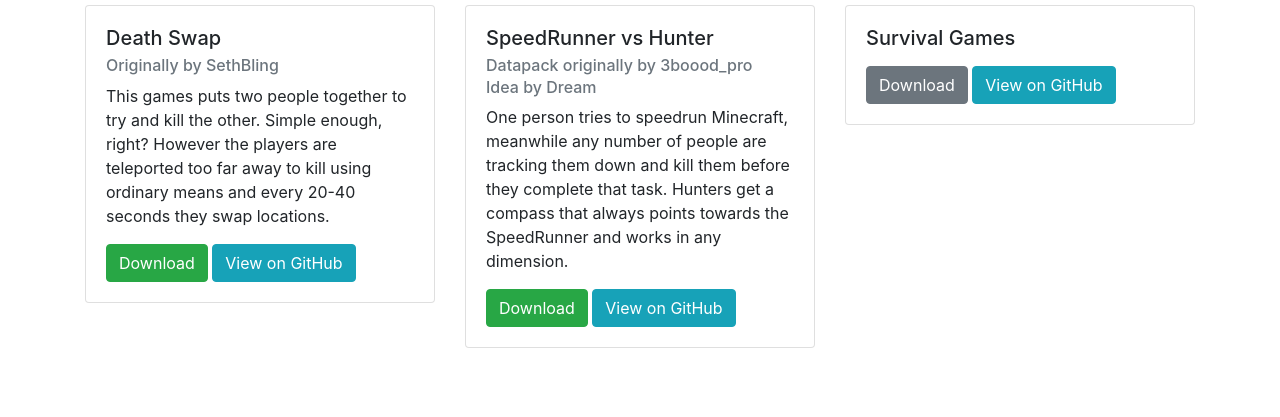
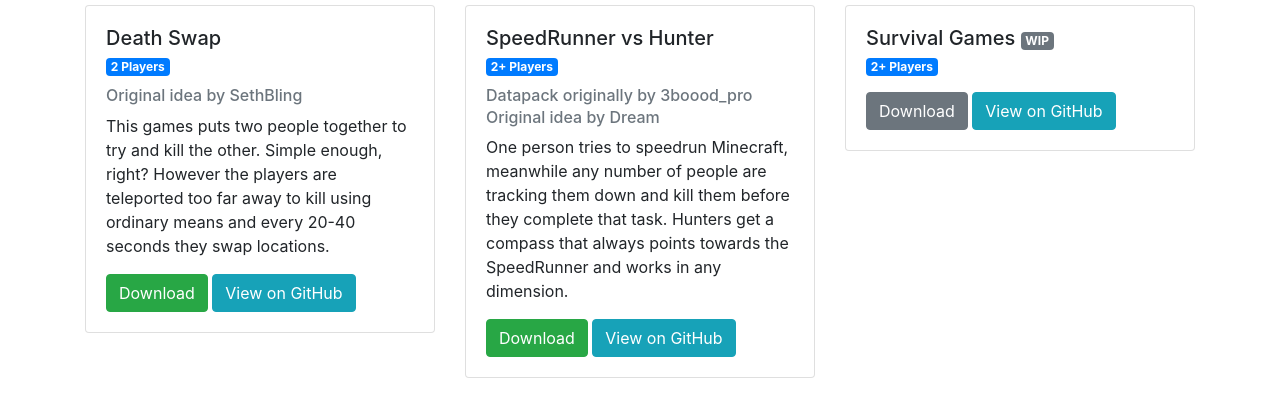
Before and after one commit to dominiccarrington/DataPacks, a website: page _site/index.html in a window 1280 px wide. Shown: the part 65-482 px from the top of the page. Drawn offline with nearby package versions, Linux system fonts and the light colour scheme.

Commit message:
Added badges, beautified file

```diff
--- a/_site/index.html
+++ b/_site/index.html
@@ -1,57 +1,91 @@
 <!DOCTYPE html>
 <html lang="en">
-  <head>
+
+<head>
     <meta charset="utf-8">
     <meta name="viewport" content="width=device-width, initial-scale=1, shrink-to-fit=no">
 
-    <link rel="stylesheet" href="https://maxcdn.bootstrapcdn.com/bootstrap/4.0.0/css/bootstrap.min.css" integrity="sha384-Gn5384xqQ1aoWXA+058RXPxPg6fy4IWvTNh0E263XmFcJlSAwiGgFAW/dAiS6JXm" crossorigin="anonymous">
+    <link rel="stylesheet" href="https://maxcdn.bootstrapcdn.com/bootstrap/4.0.0/css/bootstrap.min.css"
+        integrity="sha384-Gn5384xqQ1aoWXA+058RXPxPg6fy4IWvTNh0E263XmFcJlSAwiGgFAW/dAiS6JXm" crossorigin="anonymous">
 
     <title>Datapacks</title>
-  </head>
-  <body>
+</head>
+
+<body>
     <div class="container mt-4">
         <div class="row">
             <div class="col-12">
                 <h2>Gamemodes</h2>
             </div>
-            <div class="col-12 col-md-4">
+            <div class="col-12 col-md-6 col-lg-4 mb-4">
                 <div class="card w-100">
                     <div class="card-body">
                         <h5 class="card-title">Death Swap</h5>
-                        <h6 class="card-subtitle mb-2 text-muted">Originally by SethBling</h6>
-                        <p class="card-text">This games puts two people together to try and kill the other. Simple enough, right? However the players are teleported too far away to kill using ordinary means and every 20-40 seconds they swap locations.</p>
-                        <a href="https://dominiccarrington.github.io/DataPacks/files/Death_Swap.zip" class="btn btn-success">Download</a>
-                        <a href="https://github.com/dominiccarrington/DataPacks/tree/master/Death_Swap" class="btn btn-info">View on GitHub</a>
+                        <h6 class="card-subtitle mb-3">
+                            <span class="badge badge-primary">2 Players</span>
+                        </h6>
+                        <h6 class="card-subtitle mb-2 text-muted">Original idea by SethBling</h6>
+                        <p class="card-text">This games puts two people together to try and kill the other. Simple
+                            enough, right? However the players are teleported too far away to kill using ordinary means
+                            and every 20-40 seconds they swap locations.</p>
+                        <a href="https://dominiccarrington.github.io/DataPacks/files/Death_Swap.zip"
+                            class="btn btn-success">Download</a>
+                        <a href="https://github.com/dominiccarrington/DataPacks/tree/master/Death_Swap"
+                            class="btn btn-info">View on GitHub</a>
                     </div>
                 </div>
             </div>
-            <div class="col-12 col-md-4">
+            <div class="col-12 col-md-6 col-lg-4 mb-4">
                 <div class="card w-100">
                     <div class="card-body">
                         <h5 class="card-title">SpeedRunner vs Hunter</h5>
+                        <h6 class="card-subtitle mb-3">
+                            <span class="badge badge-primary" data-toggle="tooltip" data-placement="top" title="Only 1 Speedrunner, everyone else are hunters">2+ Players</span>
+                        </h6>
                         <h6 class="card-subtitle mb-2 text-muted">Datapack originally by 3boood_pro</h6>
-                        <h6 class="card-subtitle mb-2 text-muted">Idea by Dream</h6>
-                        <p class="card-text">One person tries to speedrun Minecraft, meanwhile any number of people are tracking them down and kill them before they complete that task. Hunters get a compass that always points towards the SpeedRunner and works in any dimension.</p>
-                        <a href="https://dominiccarrington.github.io/DataPacks/files/SpeedRunner_VS_Hunter.zip" class="btn btn-success">Download</a>
-                        <a href="https://github.com/dominiccarrington/DataPacks/tree/master/SpeedRunner_VS_Hunter" class="btn btn-info">View on GitHub</a>
+                        <h6 class="card-subtitle mb-2 text-muted">Original idea by Dream</h6>
+                        <p class="card-text">One person tries to speedrun Minecraft, meanwhile any number of people are
+                            tracking them down and kill them before they complete that task. Hunters get a compass that
+                            always points towards the SpeedRunner and works in any dimension.</p>
+                        <a href="https://dominiccarrington.github.io/DataPacks/files/SpeedRunner_VS_Hunter.zip"
+                            class="btn btn-success">Download</a>
+                        <a href="https://github.com/dominiccarrington/DataPacks/tree/master/SpeedRunner_VS_Hunter"
+                            class="btn btn-info">View on GitHub</a>
                     </div>
                 </div>
             </div>
-            <div class="col-12 col-md-4">
+            <div class="col-12 col-md-6 col-lg-4 mb-4">
                 <div class="card w-100">
                     <div class="card-body">
-                        <h5 class="card-title">Survival Games</h5>
+                        <h5 class="card-title">Survival Games <small><span class="badge badge-secondary">WIP</span></small></h5>
+                        <h6 class="card-subtitle mb-3">
+                            <span class="badge badge-primary">2+ Players</span>
+                        </h6>
                         <p class="card-text"></p>
                         <a href="#" class="btn btn-secondary">Download</a>
-                        <a href="https://github.com/dominiccarrington/DataPacks/tree/master/Survival_Games" class="btn btn-info">View on GitHub</a>
+                        <a href="https://github.com/dominiccarrington/DataPacks/tree/master/Survival_Games"
+                            class="btn btn-info">View on GitHub</a>
                     </div>
                 </div>
             </div>
         </div>
     </div>
 
-    <script src="https://code.jquery.com/jquery-3.2.1.slim.min.js" integrity="sha384-KJ3o2DKtIkvYIK3UENzmM7KCkRr/rE9/Qpg6aAZGJwFDMVNA/GpGFF93hXpG5KkN" crossorigin="anonymous"></script>
-    <script src="https://cdnjs.cloudflare.com/ajax/libs/popper.js/1.12.9/umd/popper.min.js" integrity="sha384-ApNbgh9B+Y1QKtv3Rn7W3mgPxhU9K/ScQsAP7hUibX39j7fakFPskvXusvfa0b4Q" crossorigin="anonymous"></script>
-    <script src="https://maxcdn.bootstrapcdn.com/bootstrap/4.0.0/js/bootstrap.min.js" integrity="sha384-JZR6Spejh4U02d8jOt6vLEHfe/JQGiRRSQQxSfFWpi1MquVdAyjUar5+76PVCmYl" crossorigin="anonymous"></script>
-  </body>
+    <script src="https://code.jquery.com/jquery-3.2.1.slim.min.js"
+        integrity="sha384-KJ3o2DKtIkvYIK3UENzmM7KCkRr/rE9/Qpg6aAZGJwFDMVNA/GpGFF93hXpG5KkN" crossorigin="anonymous">
+    </script>
+    <script src="https://cdnjs.cloudflare.com/ajax/libs/popper.js/1.12.9/umd/popper.min.js"
+        integrity="sha384-ApNbgh9B+Y1QKtv3Rn7W3mgPxhU9K/ScQsAP7hUibX39j7fakFPskvXusvfa0b4Q" crossorigin="anonymous">
+    </script>
+    <script src="https://maxcdn.bootstrapcdn.com/bootstrap/4.0.0/js/bootstrap.min.js"
+        integrity="sha384-JZR6Spejh4U02d8jOt6vLEHfe/JQGiRRSQQxSfFWpi1MquVdAyjUar5+76PVCmYl" crossorigin="anonymous">
+    </script>
+
+    <script>
+        $(function () {
+            $('[data-toggle="tooltip"]').tooltip();
+        });
+    </script>
+</body>
+
 </html>
```
